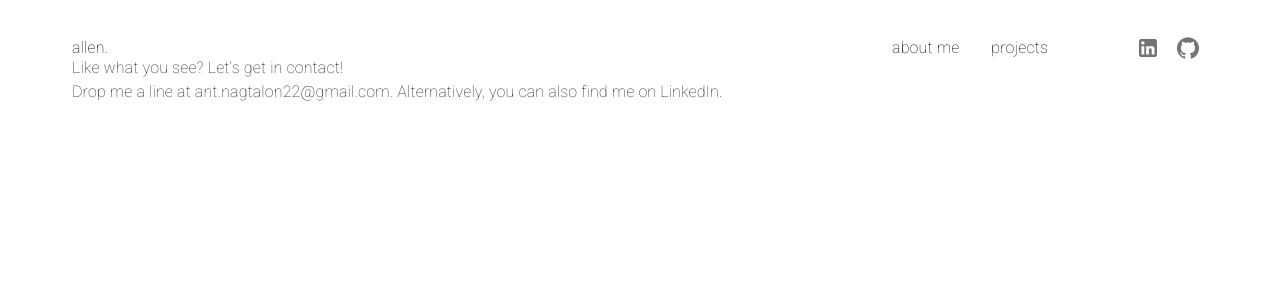
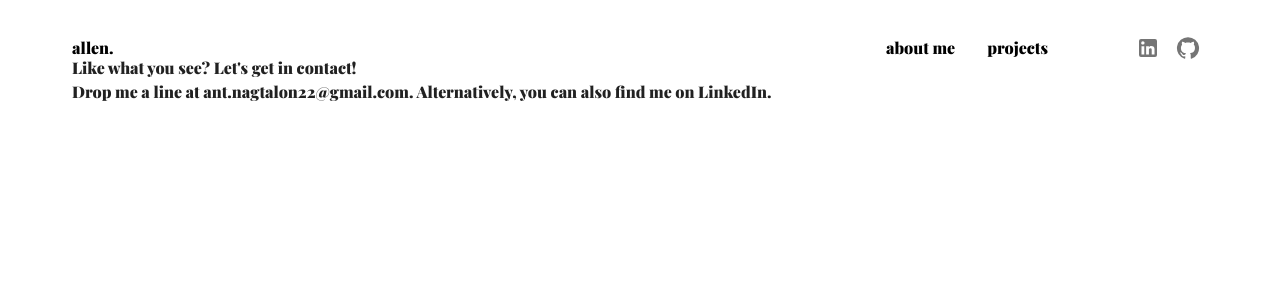
Before and after one commit to allen-nagtalon/portfolio-site, a React (Create React App) app: page / in a window 1280 px wide. Shown: the top 300 px of the page. Built offline with nearby package versions, Linux system fonts and the light colour scheme.

Commit message:
Created theme

```diff
--- a/src/theme.js
+++ b/src/theme.js
@@ -1,17 +1,51 @@
-import { createTheme } from '@mui/material'
+import { createTheme, responsiveFontSizes } from '@mui/material'
 
 const primary = '#000000'
-const secondary = '#000000'
+const secondary = '#F6A192'
+const white = '#FFFFFF'
 
-const theme = createTheme({
+let theme = createTheme({
   palette: {
     primary: {
       main: primary
     },
     secondary: {
       main: secondary
+    },
+    white: {
+      main: white
+    }
+  },
+  typography: {
+    fontFamily: [
+      'Playfair Display',
+      'Roboto'
+    ].join(','),
+    h1: {
+      fontFamily: 'Roboto',
+      fontSize: '1.8rem',
+      fontWeight: 'bolder'
+    },
+    h3: {
+      fontFamily: 'Roboto',
+      fontSize: '1.8rem',
+      fontWeight: 'bold',
+    },
+    h5: {
+      fontFamily: 'Roboto',
+      fontSize: '1.2rem'
+    },
+    mainlogo: {
+      fontFamily: 'Playfair Display',
+      fontSize: '1.8rem',
+    },
+    navlink: {
+      fontFamily: 'Roboto',
+      fontSize: '1.2rem',
     }
   }
 })
 
+theme = responsiveFontSizes(theme)
+
 export default theme
```
